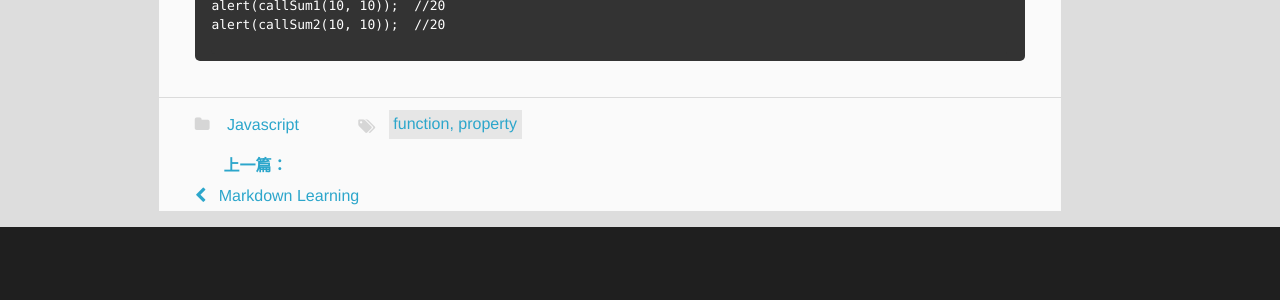
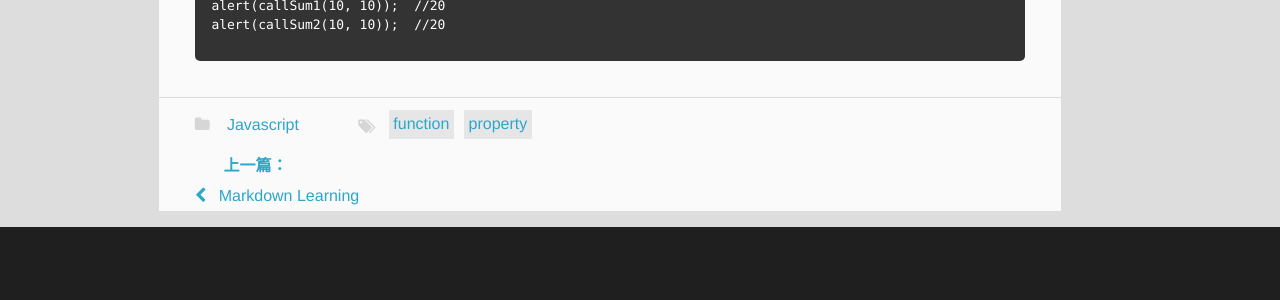
Before and after one commit to Halomaple/blog, a Jekyll site: the page built from _posts/2016-09-01-Javascript-Property-And-Method.markdown, in a window 1280 px wide. Shown: the part 750-1050 px from the top of the page. Built offline with Jekyll 4.4.1, drawn with Linux system fonts in a browser that asks for light colours; nearby versions of some CDN libraries; comment, search, counter and statistics services are not loaded.

Commit message:
change tags

```diff
--- a/_posts/2016-09-01-Javascript-Property-And-Method.markdown
+++ b/_posts/2016-09-01-Javascript-Property-And-Method.markdown
@@ -3,7 +3,7 @@ layout: post
 title: "函数属性和方法"
 date: 2016-08-26 23:00:00 +0800
 category: Javascript
-tag: function, property
+tag: [function, property]
 ---
 
 对于ECMAScript 中的引用而言Prototype是保存它们所有实例方法的真正所在。换句话说，诸如toString()和valueOf()等方法实际上都保存在prototype名下，只不过是通过各自对象的实例访问。在ECMAScript5中，prototype属性是不可枚举的因此，使用for-in无法发现。
```
